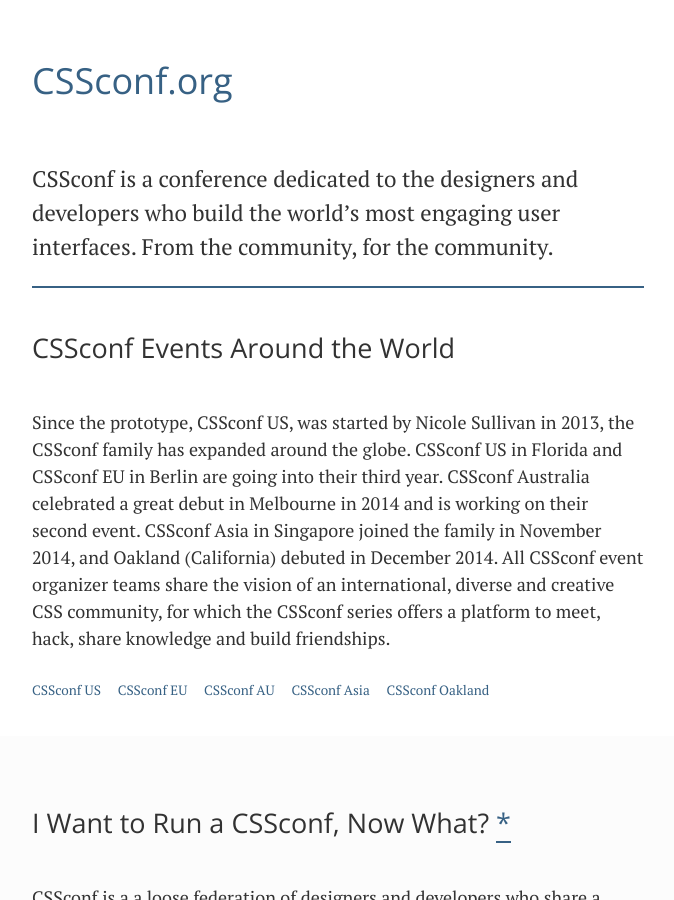
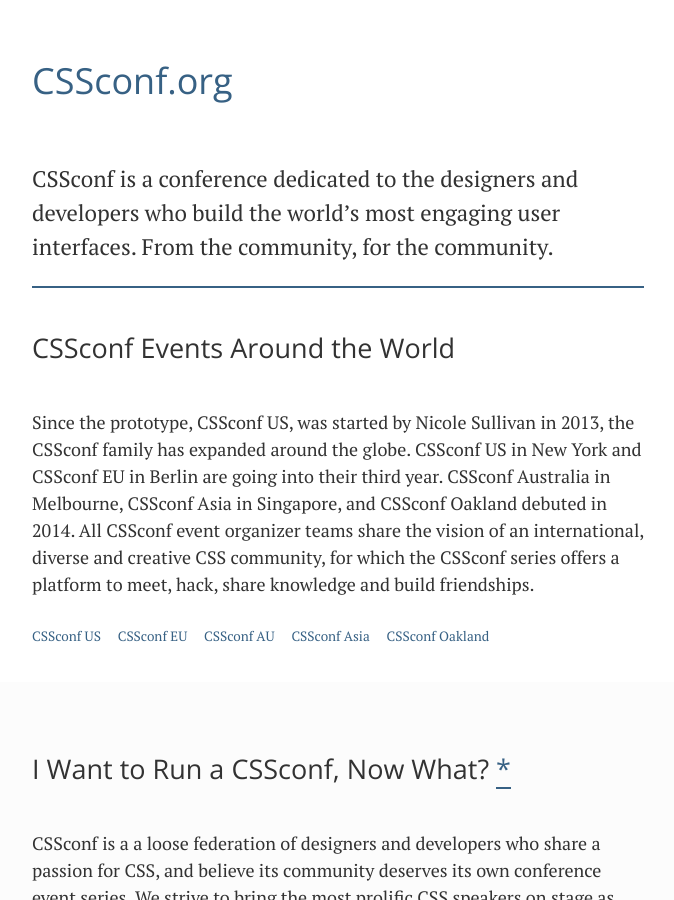
Before and after one commit to cssconf/cssconf.org, a Jekyll site: the page built from index.html, in a window 1280 px wide and 900 px high. Shown: the whole window, without its empty margins (302-976 px from the left). Built offline with Jekyll 4.4.1, drawn with Linux system fonts in a browser that asks for light colours.

Commit message:
update links and years on index page

```diff
--- a/index.html
+++ b/index.html
@@ -11,13 +11,13 @@
 
     <h2>CSSconf Events Around the World</h2>
 
-    <p>Since the prototype, CSSconf US, was started by Nicole Sullivan in 2013, the CSSconf family has expanded around the globe. CSSconf US in Florida and CSSconf EU in Berlin are going into their third year. CSSconf Australia celebrated a great debut in Melbourne in 2014 and is working on their second event. CSSconf Asia in Singapore joined the family in November 2014, and Oakland (California) debuted in December 2014. All CSSconf event organizer teams share the vision of an international, diverse and creative CSS community, for which the CSSconf series offers a platform to meet, hack, share knowledge and build friendships.</p>
+    <p>Since the prototype, CSSconf US, was started by Nicole Sullivan in 2013, the CSSconf family has expanded around the globe. CSSconf US in New York and CSSconf EU in Berlin are going into their third year. CSSconf Australia in Melbourne, CSSconf Asia in Singapore, and CSSconf Oakland debuted in 2014. All CSSconf event organizer teams share the vision of an international, diverse and creative CSS community, for which the CSSconf series offers a platform to meet, hack, share knowledge and build friendships.</p>
 
     <ul class="list-inline">
       <li><a href="http://cssconf.us/">CSSconf US</a></li>
-      <li><a href="http://2014.cssconf.eu/">CSSconf EU</a></li>
-      <li><a href="http://2014.cssconf.com.au/">CSSconf AU</a></li>
-      <li><a href="http://2014.cssconf.asia/">CSSconf Asia</a></li>
+      <li><a href="http://2015.cssconf.eu/">CSSconf EU</a></li>
+      <li><a href="http://cssconf.com.au/">CSSconf AU</a></li>
+      <li><a href="http://cssconf.asia/">CSSconf Asia</a></li>
       <li><a href="http://cssconfoak.land/">CSSconf Oakland</a></li>
     </ul>
 
```
